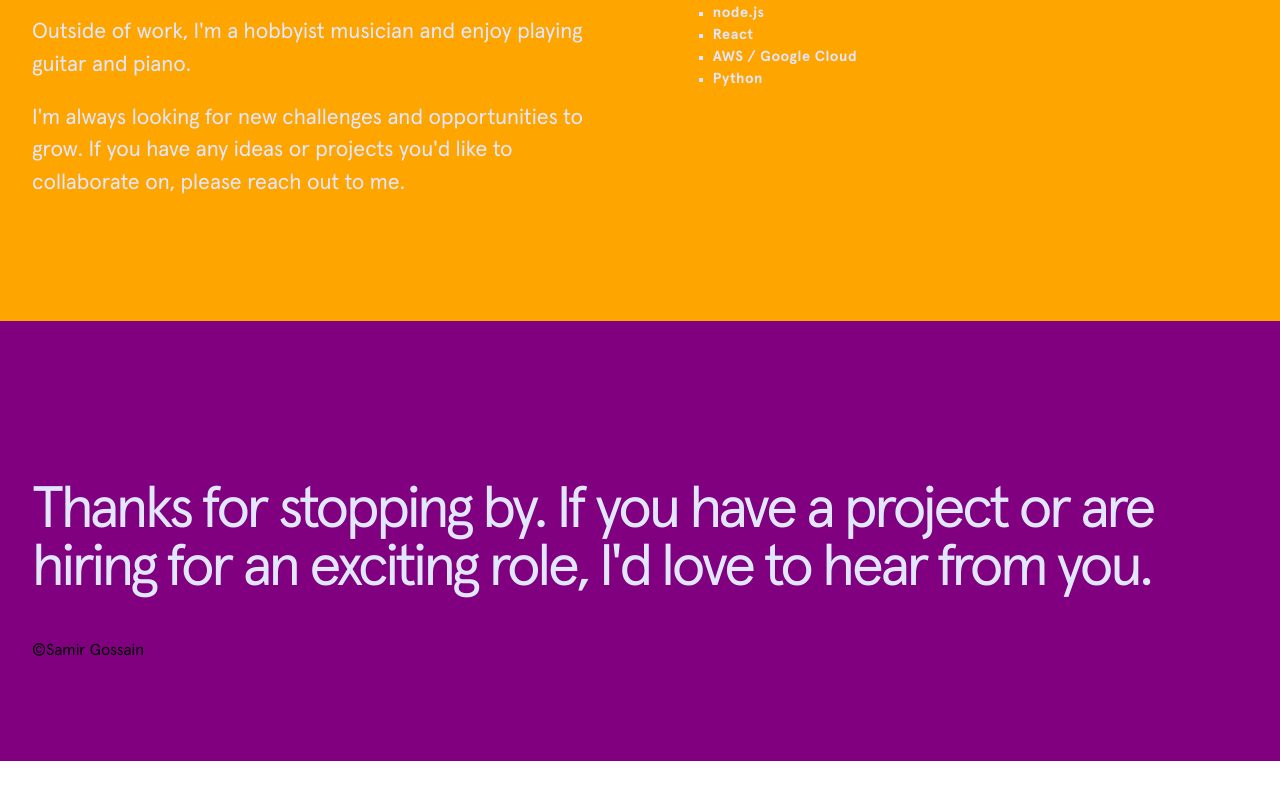
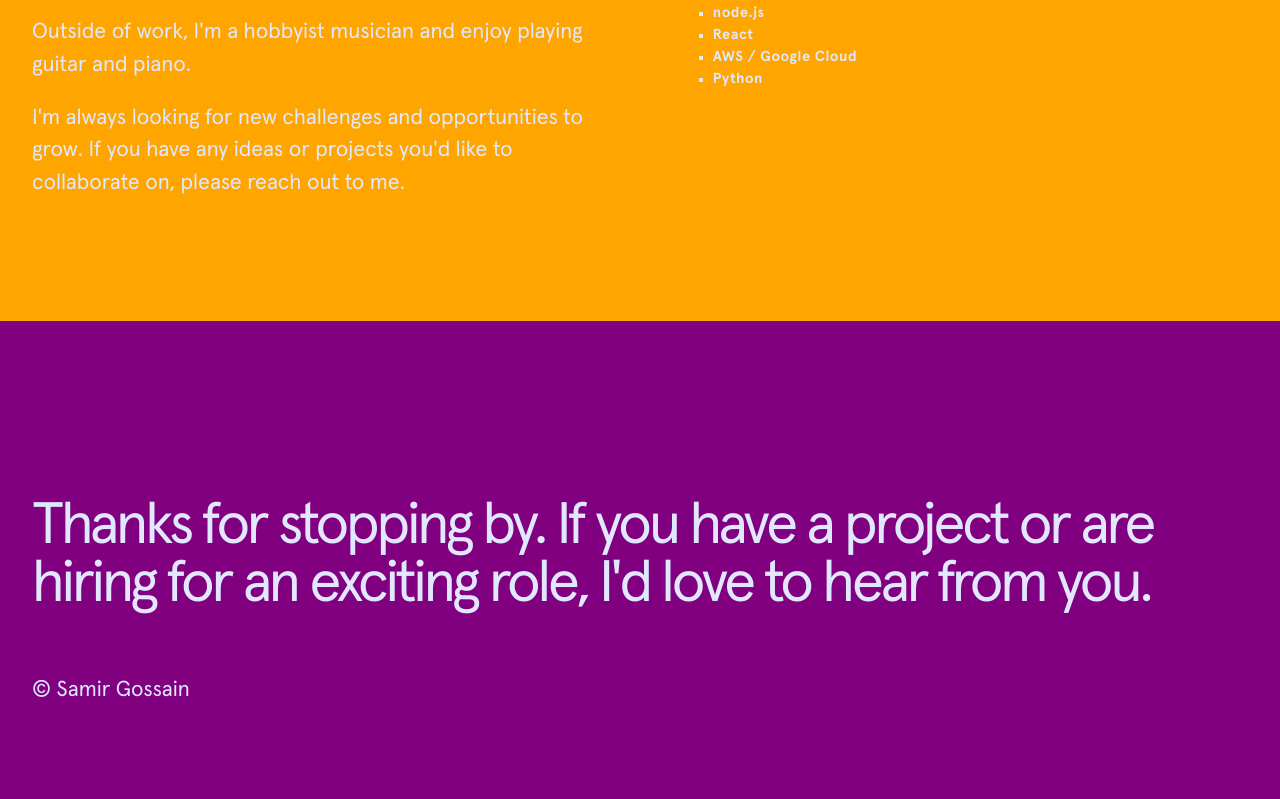
Before and after one commit to sim-ware/simisite, a Preact app: page / in a window 1280 px wide. Shown: the part 1279-2078 px from the top of the page. Before the commit the page ends 2040 px from the top, so only its background shows below. Built offline with nearby package versions, Linux system fonts and the light colour scheme.

Commit message:
adds styling and placement for landing and valediction

```diff
--- a/src/components/bio/Bio.tsx
+++ b/src/components/bio/Bio.tsx
@@ -114,12 +114,12 @@ export default function Bio() {
         </div>
 
         {/* VALEDICTION */}
-        <div style={{backgroundColor: 'purple', height: '55dvh'}}>
-          <h3 style={{lineHeight: '1', paddingTop: '20dvh', paddingLeft: '2.5dvw', letterSpacing: '-0.055em', fontWeight: 500, color: '#E0E7FF', fontSize: "clamp(1.5rem,3.582vw + .784rem,4.5rem)" }}>
+        <div style={{backgroundColor: 'purple', height: '65dvh'}}>
+          <h3 style={{lineHeight: '1', paddingTop: '22dvh', paddingLeft: '2.5dvw', letterSpacing: '-0.055em', fontWeight: 500, color: '#E0E7FF', fontSize: "clamp(1.5rem,3.582vw + .784rem,4.5rem)" }}>
             Thanks for stopping by. If you have a project or are hiring for an exciting role, I'd love to hear from you.
           </h3>
 
-          <p style={{ paddingTop: '5dvh', paddingLeft: '2.5dvw' }} >©Samir Gossain</p>
+          <p style={{ paddingTop: '7.5dvh', paddingLeft: '2.5dvw', fontWeight: 400, fontSize: 'clamp(1rem, 0.881rem + 0.597vw, 1.5rem)', color: '#E0E7FF'}} >© Samir Gossain</p>
         </div>
       </section>
   );
```
